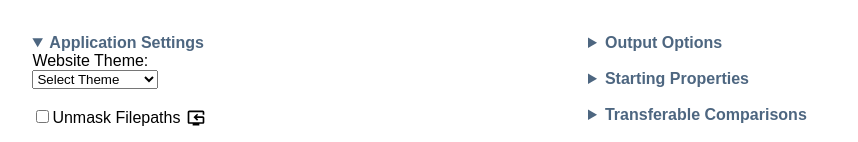
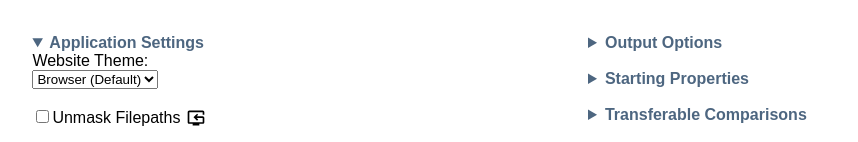
Before and after one commit to aop-runs/livesplit-file-merger, a React (Vite) app: page / in a window 1280 px wide. Shown: the part 244-386 px from the top of the page, without its empty margins (102-960 px from the left). Built offline with nearby package versions, Linux system fonts and the light colour scheme.

Commit message:
Make browser show by default
Another bad choice of mine fixed :)

```diff
--- a/src/components/Content/ContentContainer.jsx
+++ b/src/components/Content/ContentContainer.jsx
@@ -16,9 +16,6 @@ export const ContentContainer = () => {
     //Light mode toggle
     const updateTheme = (theme) => {
         if(theme == ""){
-            return
-        }
-        else if(theme.startsWith("Browser")){
             setUseLightMode(window.matchMedia('(prefers-color-scheme: light)').matches)
         }
         else{
--- a/src/components/Splits/AppSettings.jsx
+++ b/src/components/Splits/AppSettings.jsx
@@ -21,11 +21,11 @@ export const AppSettings = ({ unmaskPaths, setUnmaskPaths, updateTheme, resetApp
                     Website Theme:
                 </label><br/>
                 <DropDown
-                    title={"Select Theme"}
+                    title={"Browser (Default)"}
                     description={"Current theme used for application"}
                     updateFunction={updateTheme}
                     canClickToRefresh={false}
-                    choices={["Browser (Default)", "Light Mode", "Dark Mode"].map((t, index) => {
+                    choices={["Light Mode", "Dark Mode"].map((t, index) => {
                         return (
                             <option key={index} value={t}>
                                 {t}
```
